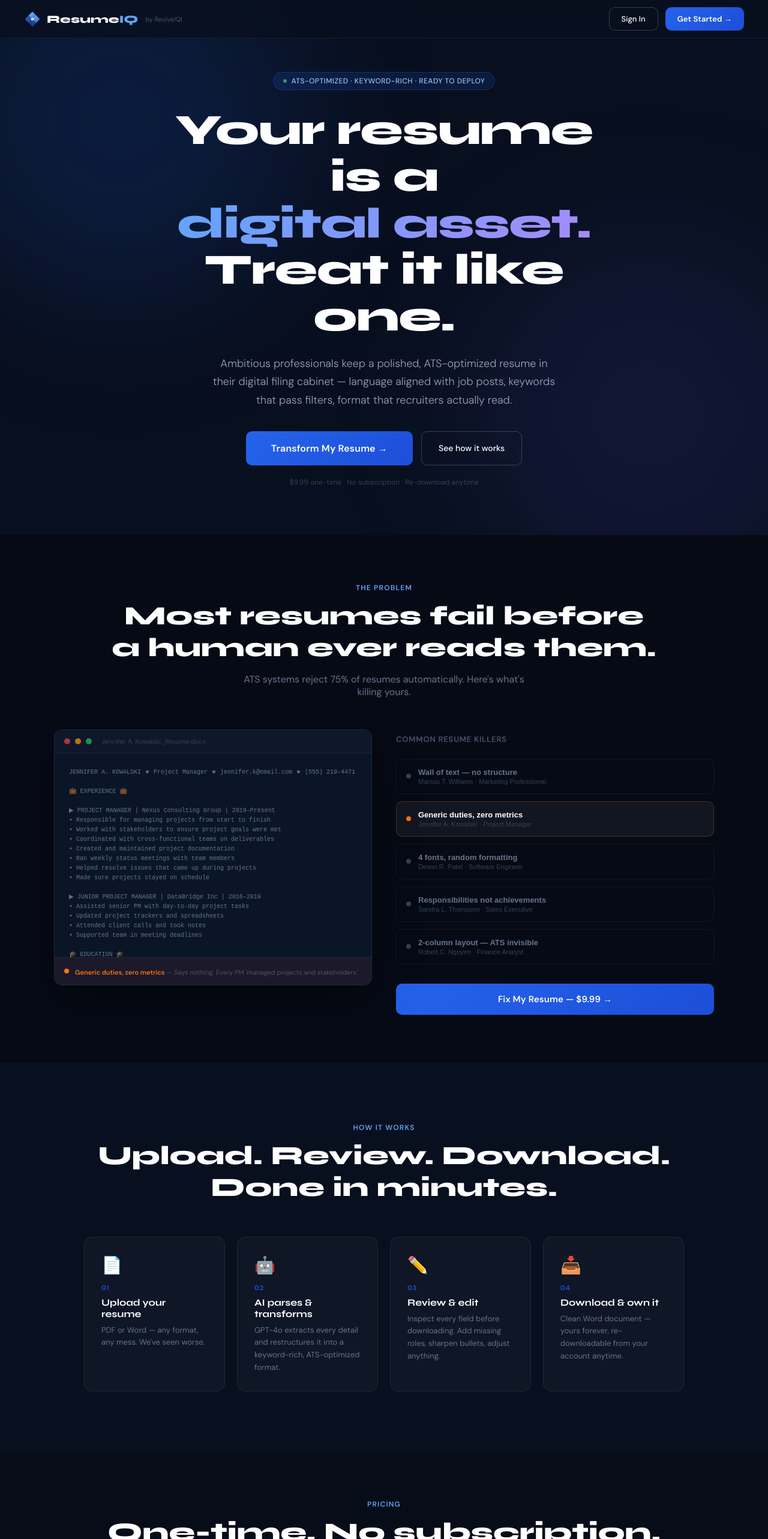
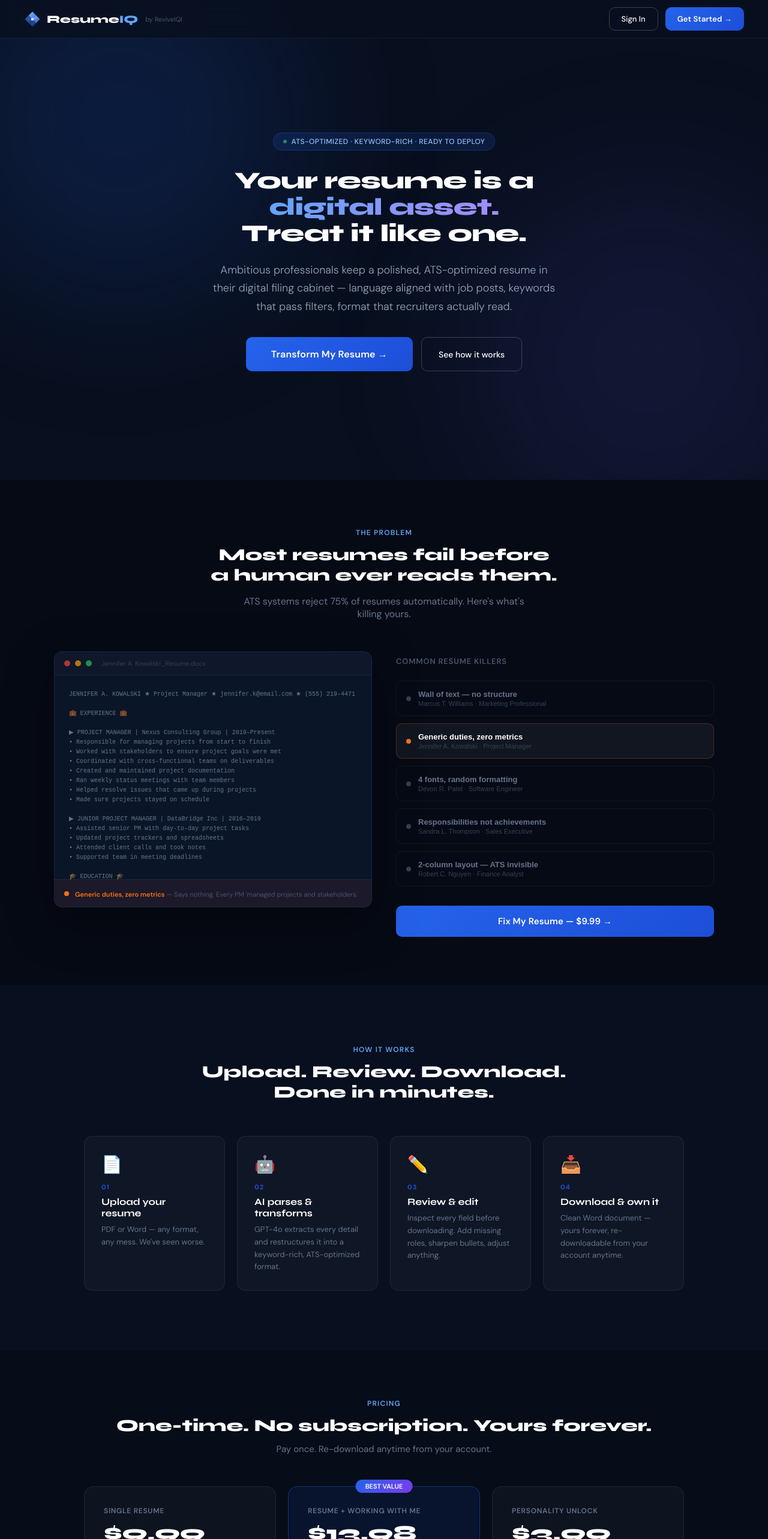
Before and after one commit to ReviveIQ/resumeiq, a React (Vite) app in the folder client/: page / in a window 1280 px wide. Shown: the top 2566 px of the page at 60% size. Built offline with nearby package versions, Linux system fonts and the light colour scheme.

Commit message:
fix: reduce hero + section heading sizes, remove redundant pricing hint

```diff
--- a/client/src/pages/LandingPage.tsx
+++ b/client/src/pages/LandingPage.tsx
@@ -264,7 +264,7 @@ export default function LandingPage() {
             ATS-OPTIMIZED · KEYWORD-RICH · READY TO DEPLOY
           </div>
 
-          <h1 className="fade-up-1" style={{ fontFamily: "'Syne', sans-serif", fontSize: "clamp(42px, 6vw, 72px)", fontWeight: 800, lineHeight: 1.08, marginBottom: "24px", letterSpacing: "-0.02em" }}>
+          <h1 className="fade-up-1" style={{ fontFamily: "'Syne', sans-serif", fontSize: "clamp(24px, 3.5vw, 40px)", fontWeight: 800, lineHeight: 1.1, marginBottom: "24px", letterSpacing: "-0.02em" }}>
             Your resume is a<br />
             <span style={{ background: "linear-gradient(135deg, #60a5fa, #a78bfa)", WebkitBackgroundClip: "text", WebkitTextFillColor: "transparent" }}>digital asset.</span>
             <br />Treat it like one.
@@ -282,10 +282,6 @@ export default function LandingPage() {
               See how it works
             </button>
           </div>
-
-          <p className="fade-up-4" style={{ color: "#334155", fontSize: "12px", marginTop: "20px" }}>
-            $9.99 one-time · No subscription · Re-download anytime
-          </p>
         </div>
       </section>
 
@@ -294,7 +290,7 @@ export default function LandingPage() {
         <div style={{ maxWidth: "1100px", margin: "0 auto" }}>
           <div style={{ textAlign: "center", marginBottom: "52px" }}>
             <p style={{ color: "#60a5fa", fontSize: "12px", fontWeight: 600, letterSpacing: "0.1em", textTransform: "uppercase", marginBottom: "12px" }}>The problem</p>
-            <h2 style={{ fontFamily: "'Syne', sans-serif", fontSize: "clamp(28px, 4vw, 44px)", fontWeight: 800, marginBottom: "16px" }}>
+            <h2 style={{ fontFamily: "'Syne', sans-serif", fontSize: "clamp(20px, 2.5vw, 28px)", fontWeight: 800, marginBottom: "16px" }}>
               Most resumes fail before<br />a human ever reads them.
             </h2>
             <p style={{ color: "#64748b", fontSize: "16px", maxWidth: "500px", margin: "0 auto" }}>
@@ -356,7 +352,7 @@ export default function LandingPage() {
         <div style={{ maxWidth: "1000px", margin: "0 auto" }}>
           <div style={{ textAlign: "center", marginBottom: "56px" }}>
             <p style={{ color: "#60a5fa", fontSize: "12px", fontWeight: 600, letterSpacing: "0.1em", textTransform: "uppercase", marginBottom: "12px" }}>How it works</p>
-            <h2 style={{ fontFamily: "'Syne', sans-serif", fontSize: "clamp(28px, 4vw, 44px)", fontWeight: 800, marginBottom: "16px" }}>
+            <h2 style={{ fontFamily: "'Syne', sans-serif", fontSize: "clamp(20px, 2.5vw, 28px)", fontWeight: 800, marginBottom: "16px" }}>
               Upload. Review. Download.<br />Done in minutes.
             </h2>
           </div>
@@ -378,7 +374,7 @@ export default function LandingPage() {
         <div style={{ maxWidth: "1000px", margin: "0 auto" }}>
           <div style={{ textAlign: "center", marginBottom: "52px" }}>
             <p style={{ color: "#60a5fa", fontSize: "12px", fontWeight: 600, letterSpacing: "0.1em", textTransform: "uppercase", marginBottom: "12px" }}>Pricing</p>
-            <h2 style={{ fontFamily: "'Syne', sans-serif", fontSize: "clamp(28px, 4vw, 44px)", fontWeight: 800, marginBottom: "12px" }}>
+            <h2 style={{ fontFamily: "'Syne', sans-serif", fontSize: "clamp(20px, 2.5vw, 28px)", fontWeight: 800, marginBottom: "12px" }}>
               One-time. No subscription. Yours forever.
             </h2>
             <p style={{ color: "#64748b", fontSize: "15px" }}>Pay once. Re-download anytime from your account.</p>
@@ -417,7 +413,7 @@ export default function LandingPage() {
       <section style={{ padding: "100px 40px", textAlign: "center", position: "relative", overflow: "hidden" }}>
         <div className="mesh" style={{ background: "rgba(37,99,235,0.12)", top: "50%", left: "50%", transform: "translate(-50%,-50%)" }} />
         <div style={{ position: "relative", maxWidth: "600px", margin: "0 auto" }}>
-          <h2 style={{ fontFamily: "'Syne', sans-serif", fontSize: "clamp(32px, 5vw, 52px)", fontWeight: 800, marginBottom: "20px", lineHeight: 1.1 }}>
+          <h2 style={{ fontFamily: "'Syne', sans-serif", fontSize: "clamp(20px, 2.5vw, 32px)", fontWeight: 800, marginBottom: "20px", lineHeight: 1.1 }}>
             Your next opportunity<br />is reading your resume<br /><span style={{ color: "#60a5fa" }}>right now.</span>
           </h2>
           <p style={{ color: "#64748b", fontSize: "16px", marginBottom: "36px", lineHeight: 1.6 }}>
```
